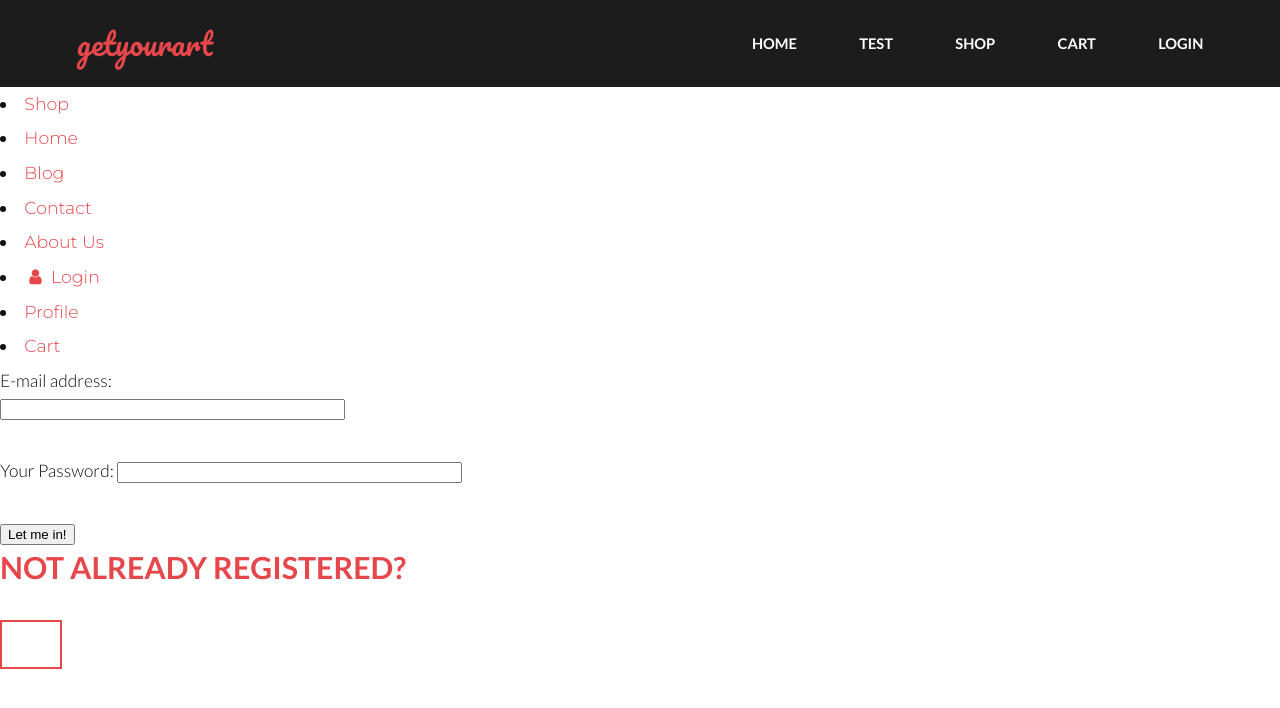
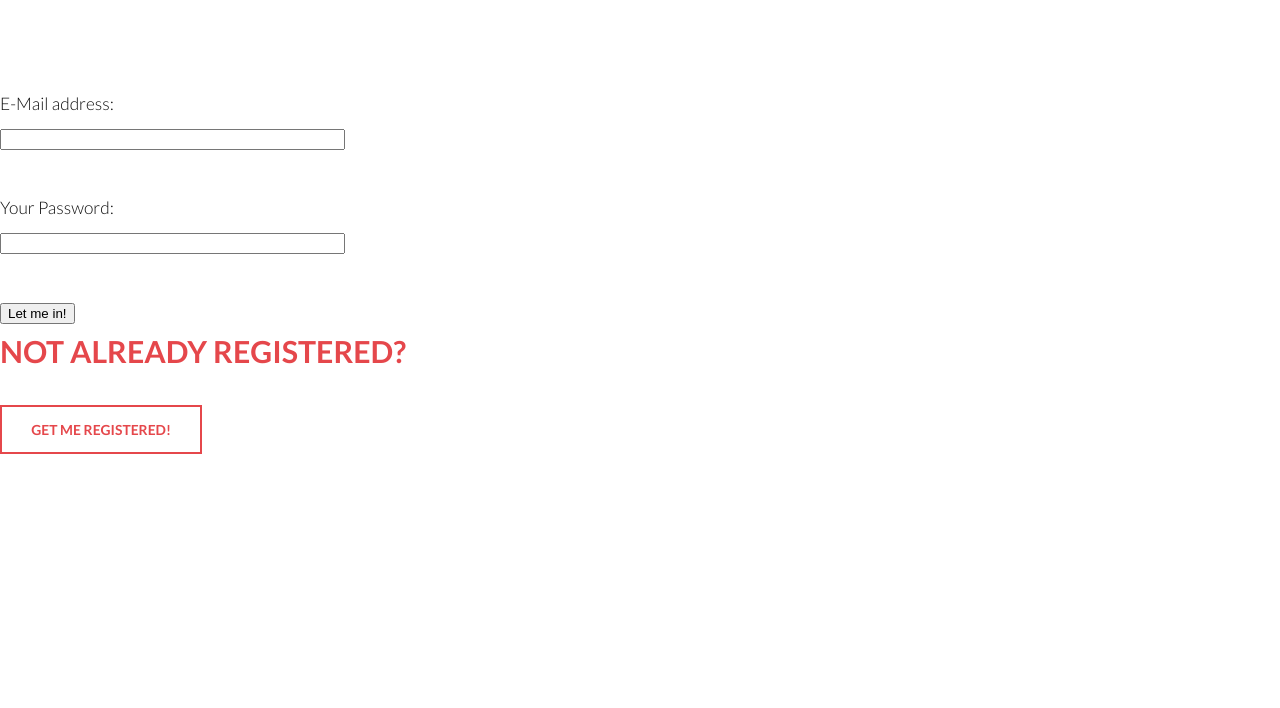
Before and after one commit to TheBenitoo/GetYourArt, a PHP site: page /login.php in a window 1280 px wide. Shown: the top 708 px of the page. Run offline with PHP 8.4, Linux system fonts and the light colour scheme; some libraries are stand-ins or nearby versions.

Commit message:
-added some styles -fixed navbar in login.php page

```diff
--- a/Shop/assets/CSS/style.css
+++ b/Shop/assets/CSS/style.css
@@ -445,6 +445,12 @@
 				width: 90%;
 			}
 		}
+
+	section .form {
+		text-align: center;
+		margin: auto;
+		width: 75%;
+	}
 
 	header p {
 		position: relative;
--- a/Shop/functions/login.php
+++ b/Shop/functions/login.php
@@ -1,6 +1,5 @@
 <?php
 
-include "../includes/navbar.php";
 require_once "../includes/database_pdo.php";
 
 session_start();
@@ -25,6 +24,7 @@
 <!DOCTYPE html>
 <html>
 <head>
+    <link rel="stylesheet" href="../assets/CSS/style.css" />
     <meta charset="utf-8">
     <title>Log in</title>
 </head>
@@ -34,15 +34,16 @@
     echo $errorMessage;
 }
 ?>
-
+<section class="form">
 <form action ="?login=1" method = "post">
-    E-mail address:<br>
+    <label for="email">E-Mail address: <br></label>
     <input type="email" size="40" maxlength="250" name="email" id="email"><br><br>
-    Your Password:
+    <label for="password">Your Password: <br></label>
     <input type="password" size="40" maxlength="250" name="password" id="password"><br><br>
     <input type="submit" value="Let me in!">
 </form>
     <h2>Not already registered?</h2>
-    <a href="registry.php" class="button rot"></a>
+    <a href="registry.php" class="button rot">Get me registered!</a>
+</section>
 </body>
 </html>
```
